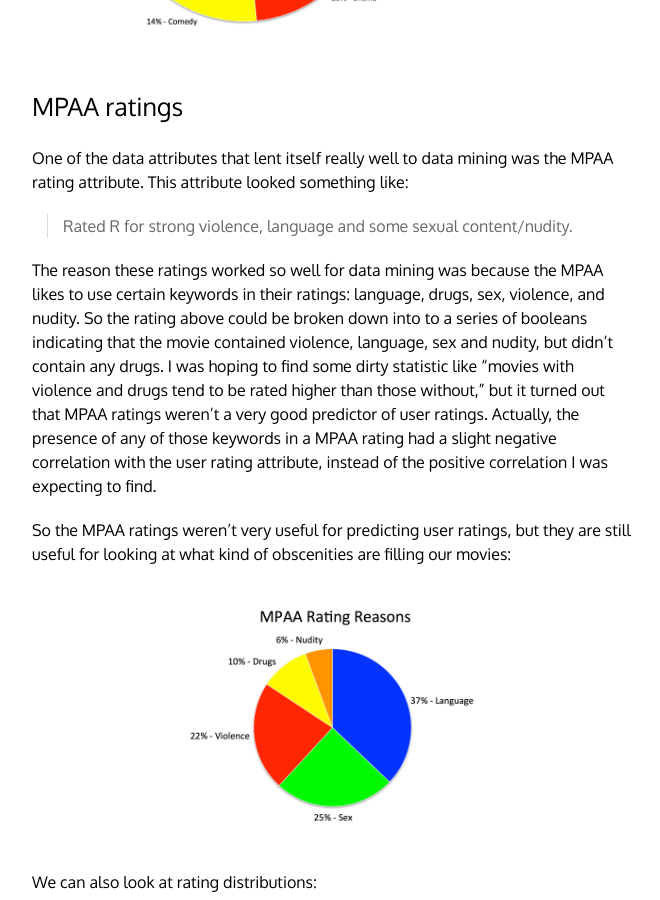
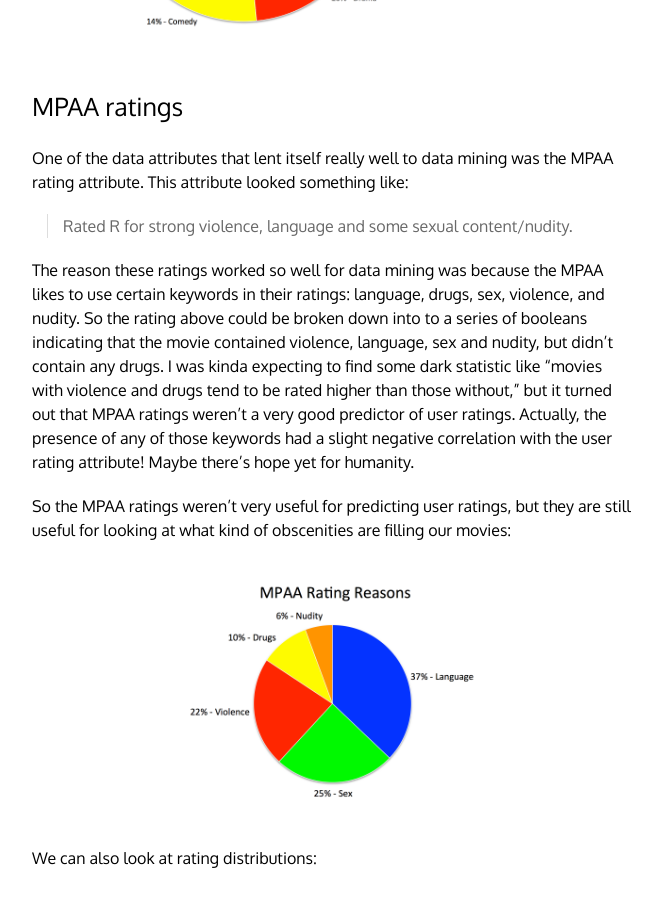
Before and after one commit to chipjacks/chipjacks.github.io, a Jekyll site: the page built from _posts/2013-09-24-IMDB-Stats.markdown, in a window 1280 px wide and 900 px high, scrolled down 2418 px. Shown: the whole window, without its empty margins (308-968 px from the left). Built offline with Jekyll 4.4.1, drawn with Linux system fonts in a browser that asks for light colours.

Commit message:
Cleanup IMDB post.

```diff
--- a/_posts/2013-09-24-IMDB-Stats.markdown
+++ b/_posts/2013-09-24-IMDB-Stats.markdown
@@ -82,13 +82,13 @@ MPAA rating attribute. This attribute looked something like:
 The reason these ratings worked so well for data mining was because the MPAA
 likes to use certain keywords in their ratings: language, drugs, sex, violence,
 and nudity. So the rating above could be broken down into to a series of
-booleans indicating that the movie contained violence, language, sex and nudity,
-but didn't contain any drugs. I was hoping to find some dirty statistic like
-"movies with violence and drugs tend to be rated higher than those without," but
-it turned out that MPAA ratings weren't a very good predictor of user ratings.
-Actually, the presence of any of those keywords in a MPAA rating had a
-slight negative correlation with the user rating attribute, instead of the
-positive correlation I was expecting to find.
+booleans indicating that the movie contained violence, language, sex and
+nudity, but didn't contain any drugs. I was kinda expecting to find some dark
+statistic like "movies with violence and drugs tend to be rated higher than
+those without," but it turned out that MPAA ratings weren't a very good
+predictor of user ratings.  Actually, the presence of any of those keywords had
+a slight negative correlation with the user rating attribute! Maybe there's
+hope yet for humanity.
 
 So the MPAA ratings weren't very useful for predicting user ratings, but they
 are still useful for looking at what kind of obscenities are filling our movies:
@@ -126,7 +126,7 @@ who consistently make great movies:
 actresses with at least 20 movies.
 
 <table>
- <tr><th>Director</th><th>Average user rating</th><th>Number of movies<th></tr>
+ <tr><th>Director</th><th>Average user rating</th><th>Number of movies</th></tr>
  <tr><td>Nolan, Christopher</td><td>8.41</td><td>7</td></tr>
  <tr><td>Unkrich, Lee</td><td>8.13</td><td>4</td></tr>
  <tr><td>Darabont, Frank</td><td>7.98</td><td>4</td></tr>
```
